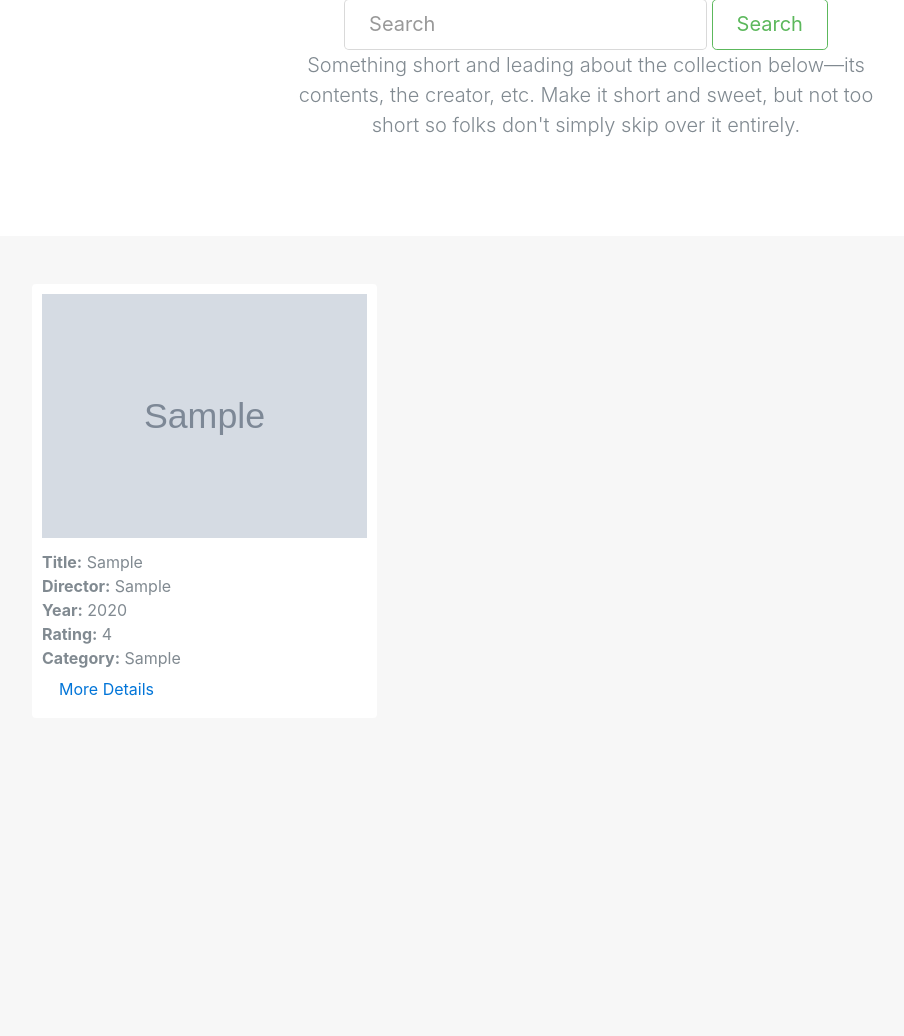
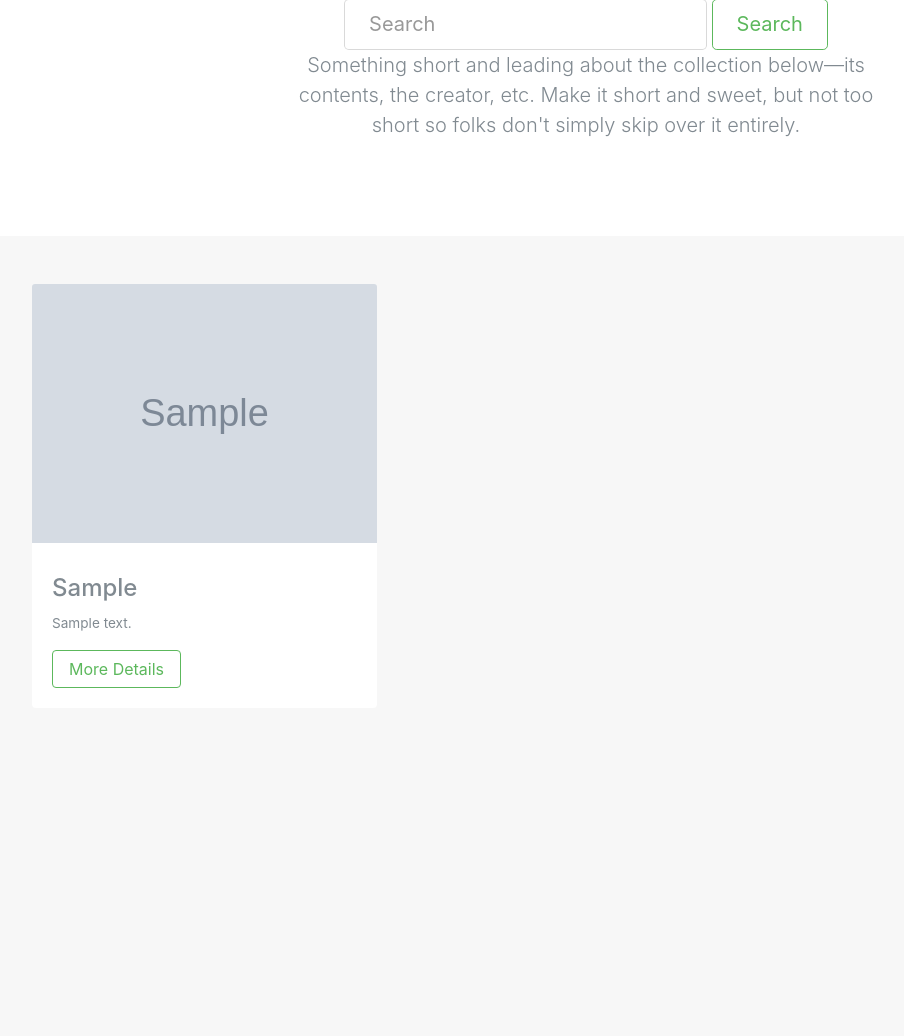
Before and after one commit to leo831/Movie_Website, a PHP site: page / in a window 1280 px wide. Shown: the part 203-1239 px from the top of the page, without its empty margins (54-958 px from the left). Run offline with PHP 8.4, Linux system fonts and the light colour scheme; tables that the repository leaves empty or names only in its code hold one stand-in row (values such as "Sample post"); grey boxes marked "Sample" are stand-in pictures; some libraries are stand-ins or nearby versions.

Commit message:
fix typos

```diff
--- a/final_project/css/album.css
+++ b/final_project/css/album.css
@@ -66,8 +66,7 @@ body {
   border: 0;
   margin-left: 16px;
   margin-right: 10px;
-  padding: 10px;
-}
+ }
 
 .card > img {
   margin-bottom: .75rem;
--- a/final_project/index.php
+++ b/final_project/index.php
@@ -37,34 +37,33 @@
 <script src="js/bootstrap.min.js"></script>
 
 <script>
-	 	 function getInfo(){
+function getInfo() {
     $.ajax({
-
         url: "retrive.php",
         type: "GET",
         dataType: "json",
-
         success: function(data) {
-                	//alert("helo");
-                   $.each(data, function(i, item){
-
-                        var tittle = item.tittle;
+            $.each(data, function(i, item) {
                 var Id = item.Id;
                 var rating = item.rating;
                 var director = item.director;
                 var year = item.year;
                 var category = item.category;
-						var description = item.description;
-						if(item.image.length!=0) {
-							var img = $("<img>").attr("src","img/posters/"+item.image);
+                var description = $("<p class='card-text'>").append(item.description);
+                if (item.image.length != 0) {
+                    var image = $("<img class='card-img-top'>").attr("src", "img/posters/" + item.image);
                 }
-						var post_id = $("<a class='btn'>").attr("href", "description.php?post="+Id).append("More Details")
-            var post = $("<div class='card'>").append(img).append("<strong>Title:</strong> "+tittle+"<br>", "<strong>Director:</strong> "+director+"<br>","<strong>Year:</strong> "+ year+"<br>","<strong>Rating:</strong> "+ rating+"<br>","<strong>Category:</strong> "+ category+"<br>").append(post_id);
-                		   $(".row").append(post);
+                var post_id = $("<a class='btn btn-outline-success'>").attr("href", "description.php?post=" + Id).append("More Details");
+                var tittle =$("<h4 class='card-title'>").append(item.tittle);
+                var card=$("<div class='card-block'>").append(tittle,description,post_id);
+                var item=$("<div class='card'>").append(image,card);
+
+               // var post = $("<div class='card'>").append(img).append("<strong>Title:</strong> " + tittle + "<br>", "<strong>Director:</strong> " + director + "<br>", "<strong>Year:</strong> " + year + "<br>", "<strong>Rating:</strong> " + rating + "<br>", "<strong>Category:</strong> " + category + "<br>").append(post_id);
+                $(".row").append(item);
 
             });
         },
-                error: function (data){
+        error: function(data) {
             alert("fail");
         }
     });
```
Also changed, not shown: final_project/img/posters/concept_enviro5_stronsky.jpg (added). Lines whose indentation alone changed are shown as unchanged.
